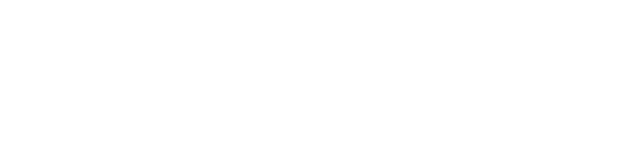
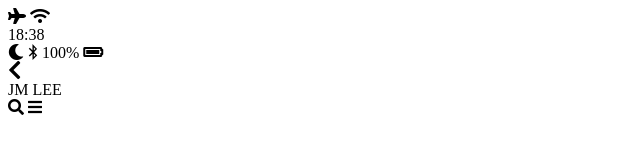
Before and after one commit to LeeJunmyoung/KakaoClone, a plain HTML site: page chat.html in a window 1280 px wide. Shown: the whole page, without its empty margins (0-640 px from the left). Drawn offline with Linux system fonts and the light colour scheme.

Commit message:
write html header

```diff
--- a/chat.html
+++ b/chat.html
@@ -0,0 +1,51 @@
+<!DOCTYPE html>
+<html lang="kor" dir="ltr">
+
+<head>
+  <meta charset="utf-8" />
+  <meta name="author" content="JM Lee" />
+  <meta name="description" content="Welcome to my kakao Clone" />
+  <link rel="stylesheet" href="https://use.fontawesome.com/releases/v5.6.3/css/all.css" integrity="sha384-UHRtZLI+pbxtHCWp1t77Bi1L4ZtiqrqD80Kn4Z8NTSRyMA2Fd33n5dQ8lWUE00s/"
+    crossorigin="anonymous">
+  <title>Kakao WEB APP</title>
+</head>
+
+<body>
+  <header>
+    <div class="header__top">
+      <div class="header__column">
+        <!--plane icon  -->
+        <i class="fas fa-plane" aria-hidden="true"></i>
+        <!--wifi icon  -->
+        <i class="fas fa-wifi"></i>
+      </div>
+      <div class="header__column">
+        <span clas="header__time">18:38</span>
+      </div>
+      <div class="header__column">
+        <!-- moon icon -->
+        <i class="fas fa-moon"></i>
+        <!-- bluetooth icon -->
+        <i class="fab fa-bluetooth-b"></i>
+        <span class="header__battery">100%
+          <!--battery_icon--><i class="fas fa-battery-full"></i></span>
+      </div>
+    </div>
+    <div class="header__bottom">
+      <div class="header__column">
+        <i class="fas fa-chevron-left fa-lg"></i>
+      </div>
+      <div class="header__column">
+        <span class="header__text">JM LEE </span>
+      </div>
+      <div class="header__column">
+        <!-- search -->
+        <i class="fas fa-search"></i>
+        <!-- bars -->
+        <i class="fas fa-bars"></i>
+      </div>
+    </div>
+  </header>
+</body>
+
+</html>
```
Also changed, not shown: chats.html (+49 -0 lines), find.html (+49 -0 lines), index.html (+42 -3 lines), more.html (+49 -0 lines), profile.html (+50 -0 lines).
